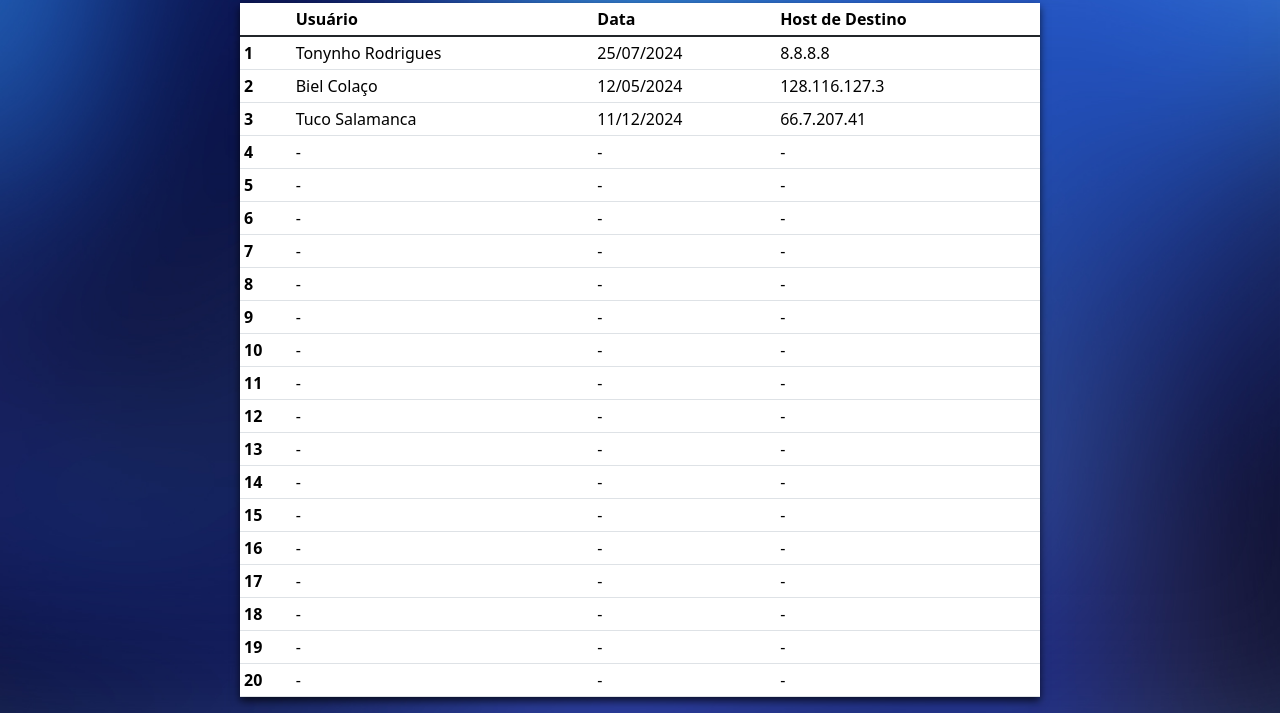
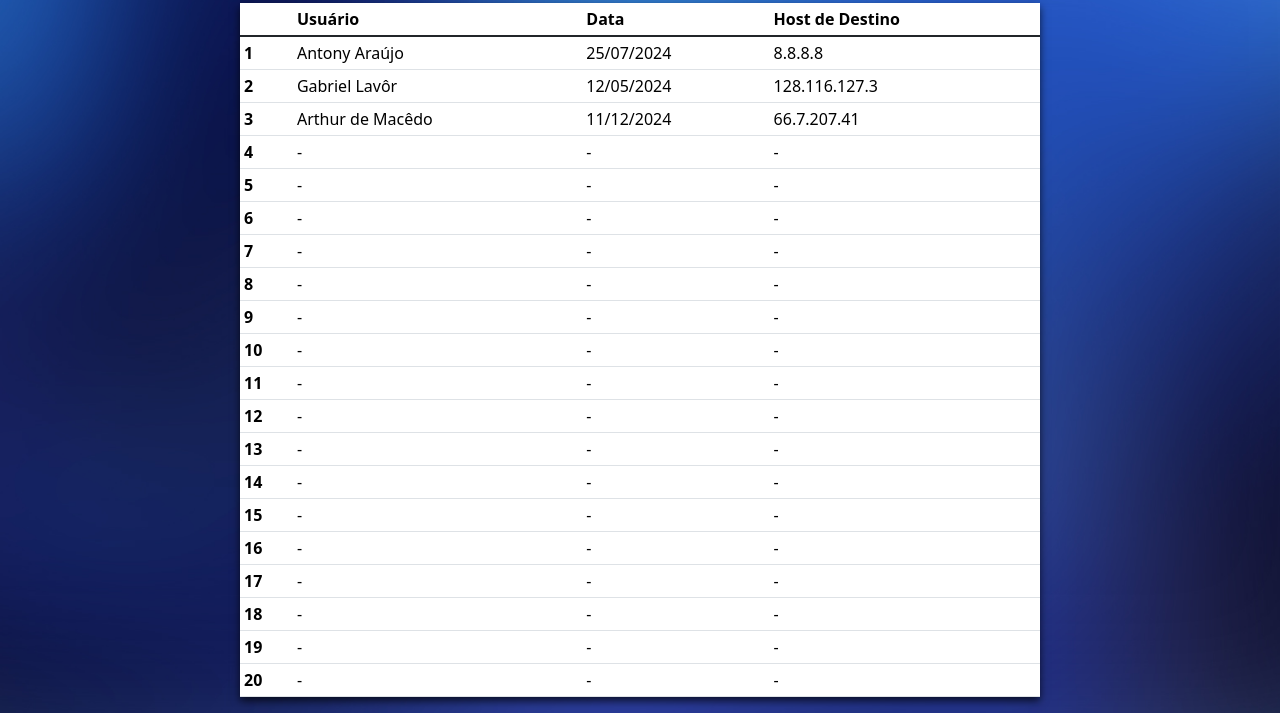
Before and after one commit to antonyllz/HopInsight, a plain HTML site: page html/history.html in a window 1280 px wide. Shown: the part 184-897 px from the top of the page. Drawn offline with nearby package versions, Linux system fonts and the light colour scheme.

Commit message:
atualization:histoy

```diff
--- a/html/history.html
+++ b/html/history.html
@@ -88,19 +88,19 @@
             <tbody class="table-group-divider">
               <tr>
                 <th scope="row">1</th>
-                <td>Tonynho Rodrigues</td>
+                <td>Antony Araújo</td>
                 <td>25/07/2024</td>
                 <td>8.8.8.8</td>
               </tr>
               <tr>
                 <th scope="row">2</th>
-                <td>Biel Colaço</td>
+                <td>Gabriel Lavôr</td>
                 <td>12/05/2024</td>
                 <td>128.116.127.3</td>
               </tr>
               <tr>
                 <th scope="row">3</th>
-                <td>Tuco Salamanca</td>
+                <td>Arthur de Macêdo</td>
                 <td>11/12/2024</td>
                 <td>66.7.207.41</td>
               </tr>
```
